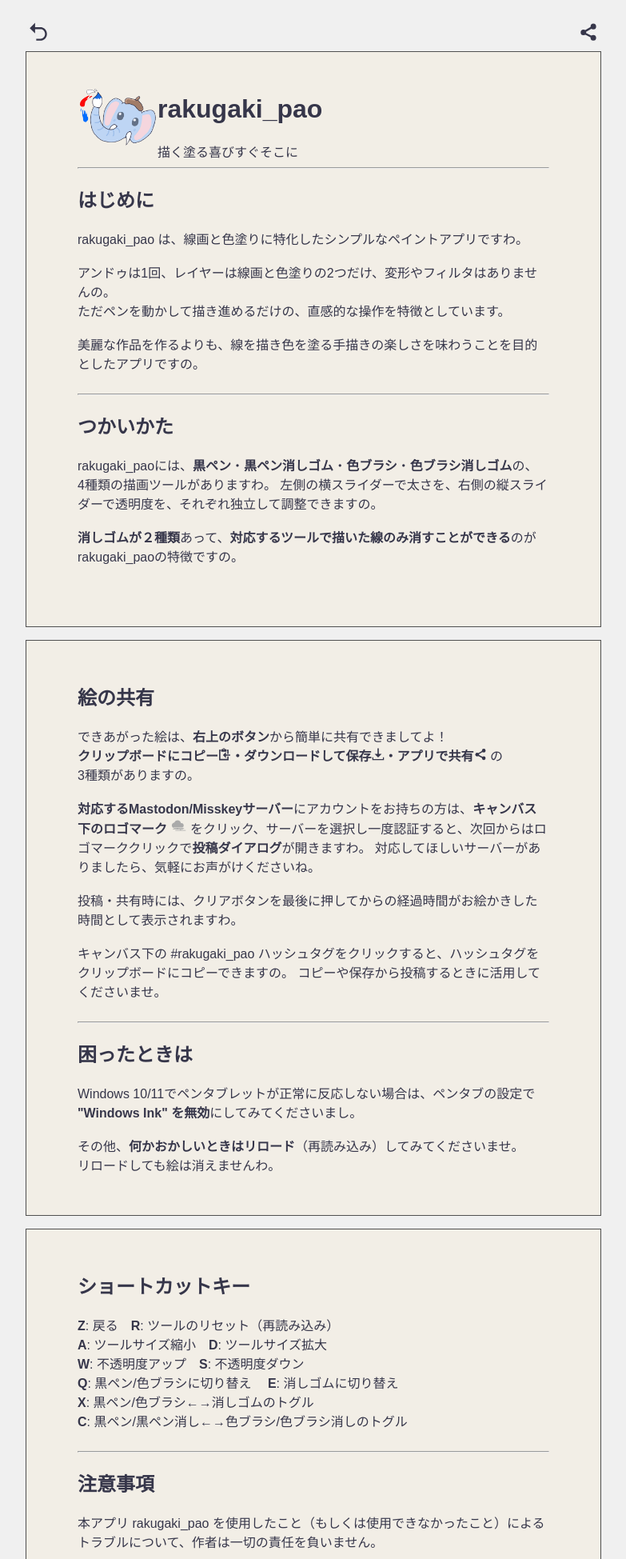
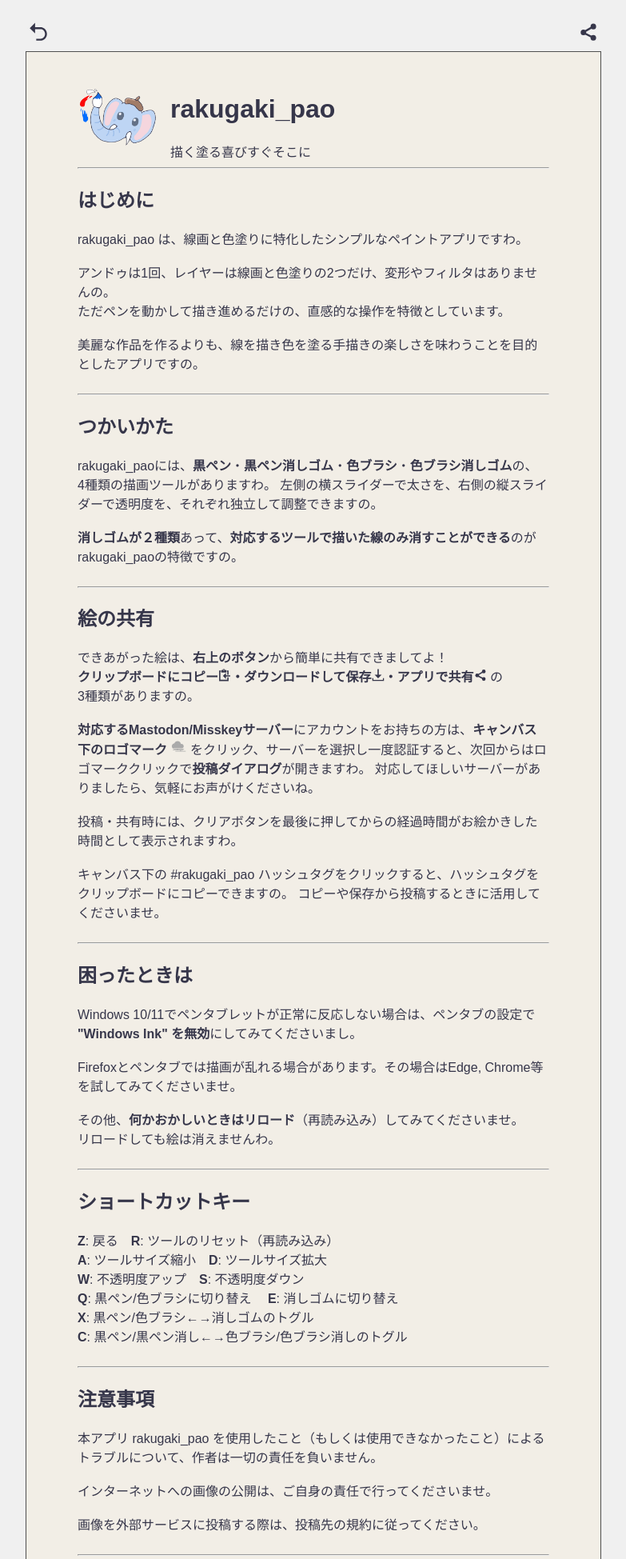
Before and after one commit to Cos-phi/rakugaki_pao, a PHP site: page /manual.html in a window 1280 px wide. Shown: the top 1949 px of the page at 80% size, without its empty margins (248-1031 px from the left). Run offline with PHP 8.4, Linux system fonts and the light colour scheme.

Commit message:
マニュアルを修正しました

```diff
--- a/manual.html
+++ b/manual.html
@@ -23,7 +23,7 @@
             </div>
         </div>
         <div id="manual-content">
-            <div style="float: left;">
+            <div style="float: left;margin-right:16px;">
                 <img src="image/apple-touch-icon.png" height="100px">
             </div>
             <H1>rakugaki_pao</H1>
@@ -45,10 +45,8 @@
             <b>消しゴムが２種類</b>あって、<b>対応するツールで描いた線のみ消すことができる</b>のが<br>
             rakugaki_paoの特徴ですの。<BR>
             <BR>
+            <hr>
 
-        </div>
-
-        <div id="manual-content">
              <H2>絵の共有</H2>
             できあがった絵は、<b>右上のボタン</b>から簡単に共有できましてよ！<br>
             <b>クリップボードにコピー<img src="image/copytoclipboard.svg" height="16px">・ダウンロードして保存<img src="image/download.svg" height="16px">・アプリで共有<img src="image/share.svg" height="16px"></b> の<br>3種類がありますの。<br>
@@ -62,18 +60,16 @@
             <br>
             キャンバス下の #rakugaki_pao ハッシュタグをクリックすると、ハッシュタグをクリップボードにコピーできますの。
             コピーや保存から投稿するときに活用してくださいませ。<br>
-
             <br>
             <hr>
              <H2>困ったときは</H2>
             Windows 10/11でペンタブレットが正常に反応しない場合は、ペンタブの設定で <b>"Windows Ink" を無効</b>にしてみてくださいまし。<br>
             <br>
+            Firefoxとペンタブでは描画が乱れる場合があります。その場合はEdge, Chrome等を試してみてくださいませ。<br>
+            <br>
             その他、<b>何かおかしいときはリロード</b>（再読み込み）してみてくださいませ。<br>リロードしても絵は消えませんわ。<br>
             <br>
-
-        </div>
-
-        <div id="manual-content">
+            <hr>
             <H2>ショートカットキー</H2>
             <b>Z</b>: 戻る　<b>R</b>: ツールのリセット（再読み込み）<br>
             <b>A</b>: ツールサイズ縮小　<b>D</b>: ツールサイズ拡大　<br>
@@ -90,9 +86,7 @@
             <br>
             画像を外部サービスに投稿する際は、投稿先の規約に従ってください。<br>
             <br>
-        </div>
-
-        <div id="manual-content">
+            <hr>
             <H2>作者</H2>
             <div style="float: left; width: 160px;">
                 <img src="image/cosphi_rakugaki.png">
--- a/style.css
+++ b/style.css
@@ -253,7 +253,6 @@ button {
 #manual-content {
     position: relative;
     width: 720px;
-    height: 720px;
     margin-bottom: 16px;
     color: #36364A;
     border: 1px solid #505050;
```
